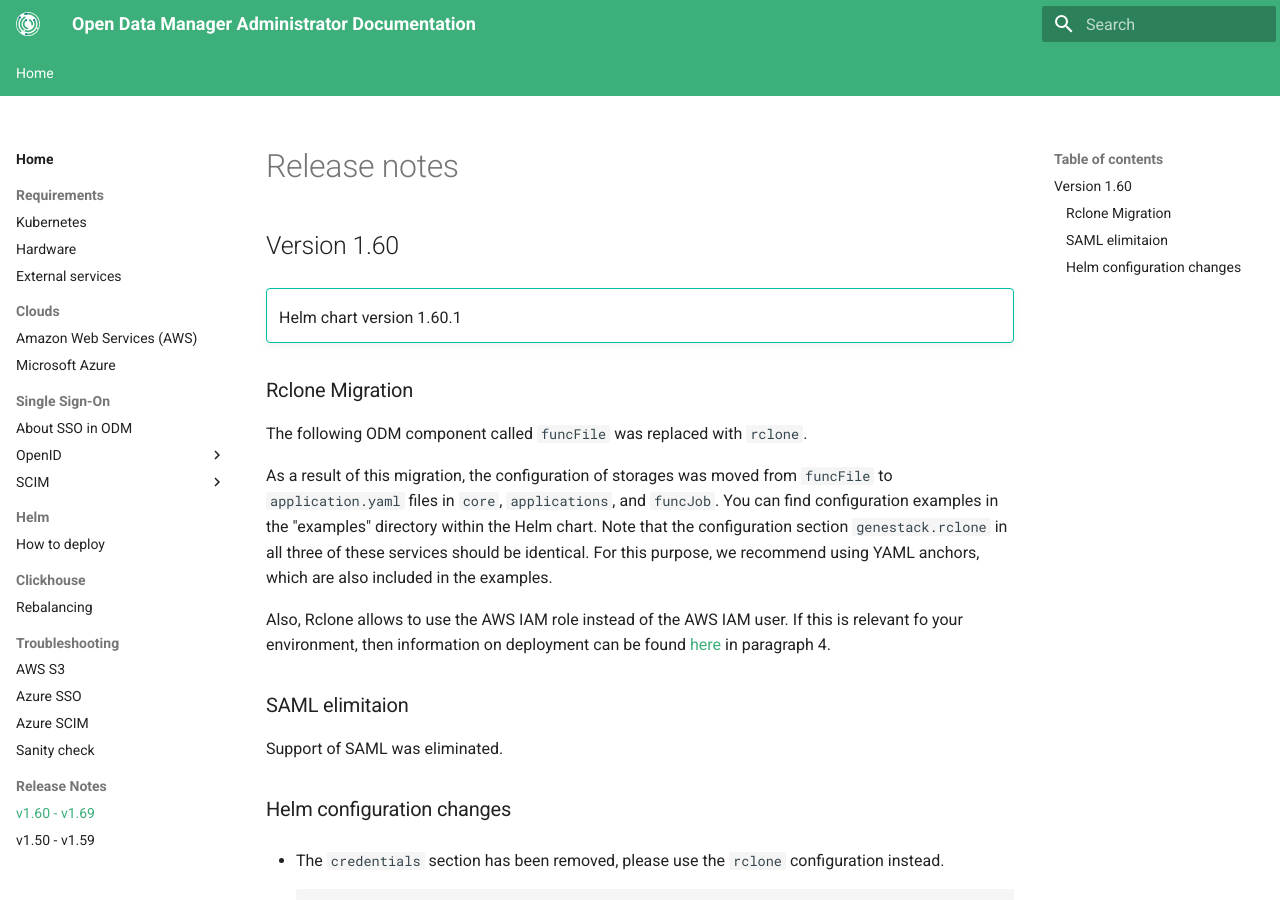
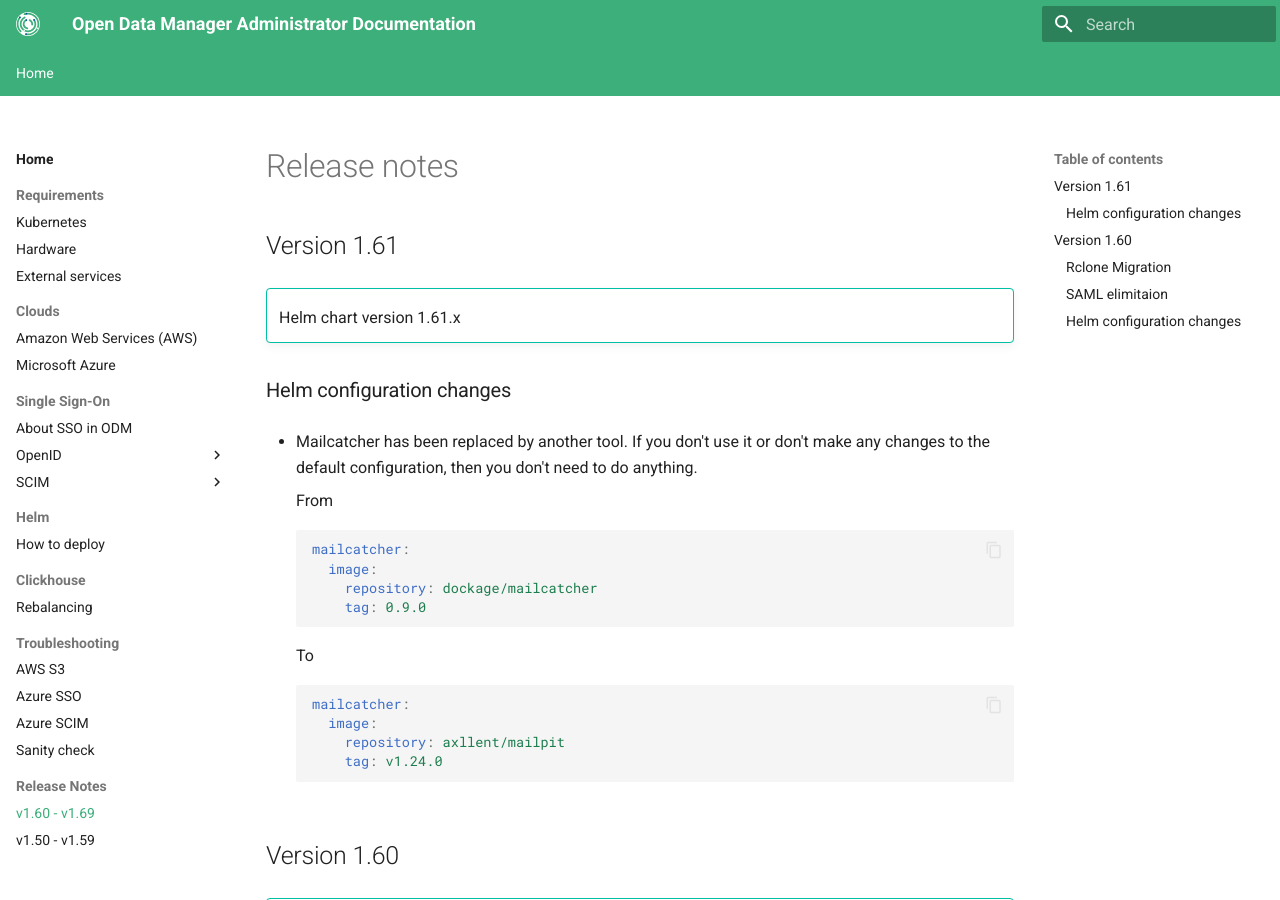
Before and after one commit to genestack/admin-docs, an MkDocs documentation site: the page built from docs/home/release-notes/v1.60-v1.69.md, in a window 1280 px wide and 900 px high. Built offline with MkDocs 1.6.1 and Material for MkDocs 9.7.7, drawn with Linux system fonts in a browser that asks for light colours; the version menu is left out.

Commit message:
feature/ODM-12179 Replace mailcatcher with modern analogue

````diff
--- a/docs/home/release-notes/v1.60-v1.69.md
+++ b/docs/home/release-notes/v1.60-v1.69.md
@@ -1,4 +1,32 @@
 # Release notes
+
+## Version 1.61
+
+!!! tip ""
+    Helm chart version 1.61.x
+
+### Helm configuration changes
+
+- Mailcatcher has been replaced by another tool.
+If you don't use it or don't make any changes to the default configuration, then you don't need to do anything.
+
+    From
+
+      ```yaml
+      mailcatcher:
+        image:
+          repository: dockage/mailcatcher
+          tag: 0.9.0
+      ```
+
+    To
+
+      ```yaml
+      mailcatcher:
+        image:
+          repository: axllent/mailpit
+          tag: v1.24.0
+      ```
 
 ## Version 1.60
 
````
